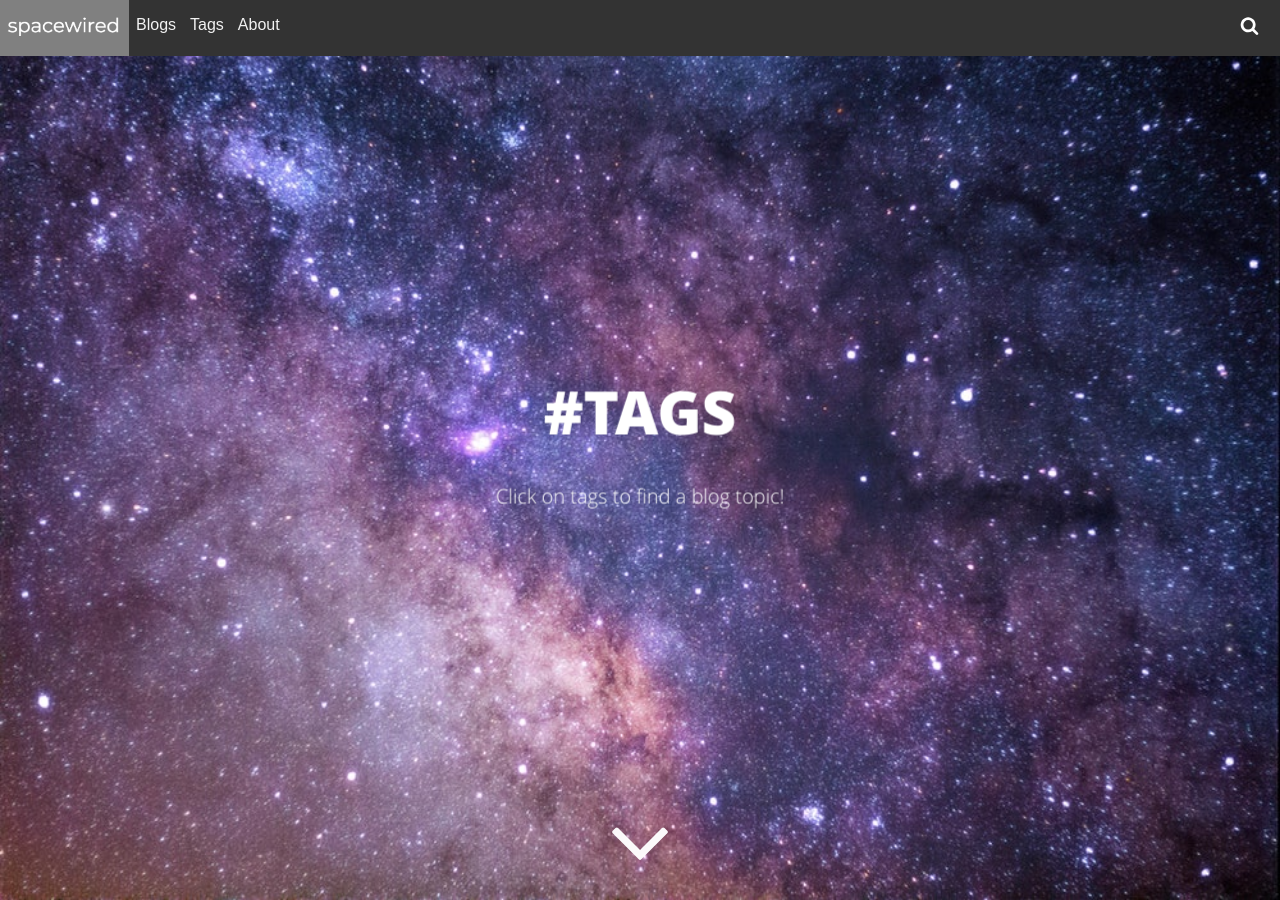
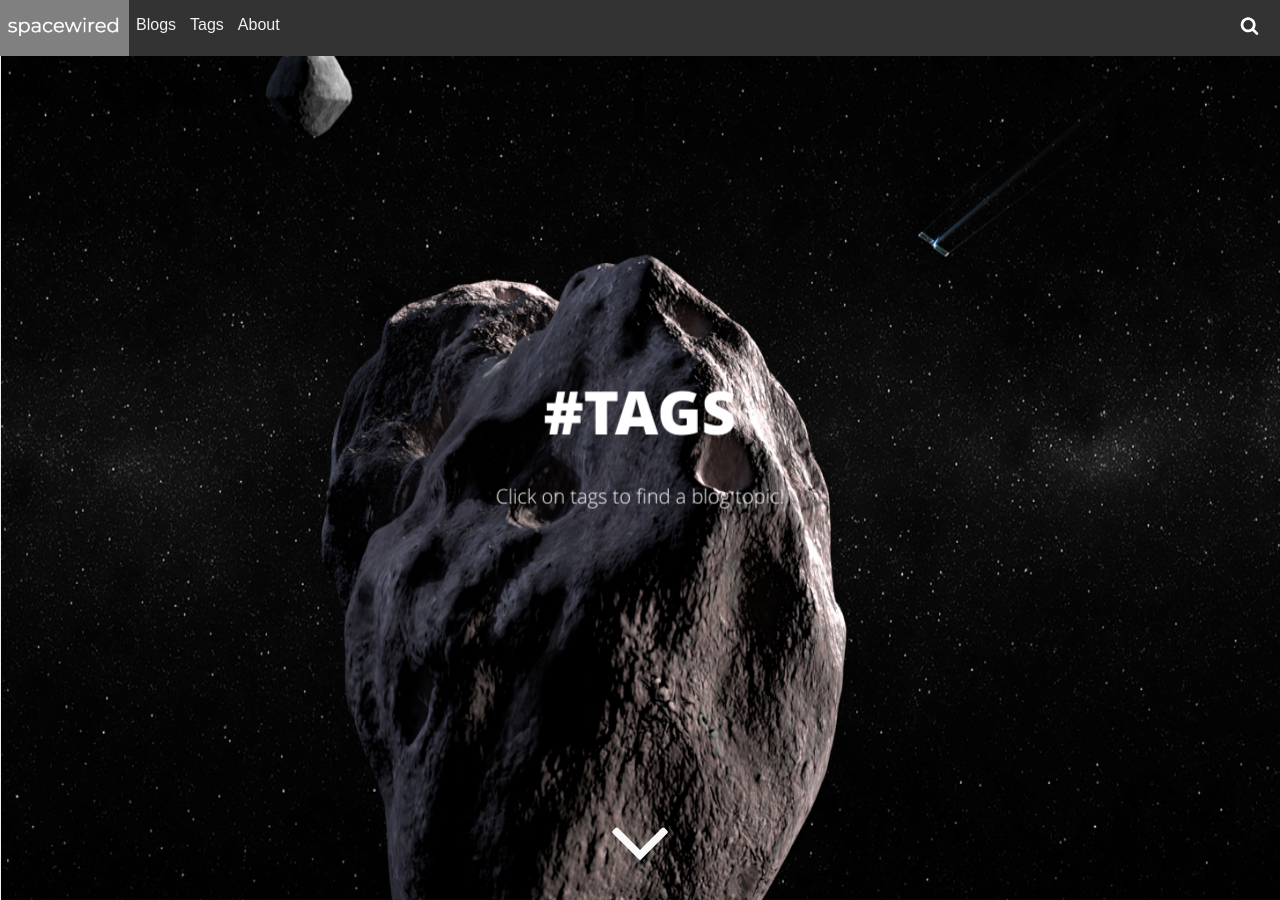
Before and after one commit to spacewired/spacewired.github.io, a Jekyll site: the page built from tags.html, in a window 1280 px wide and 900 px high. Built offline with Jekyll 4.4.1, drawn with Linux system fonts in a browser that asks for light colours.

Commit message:
Update Tags backgroud image

```diff
--- a/_layouts/minimal_tags.html
+++ b/_layouts/minimal_tags.html
@@ -5,7 +5,7 @@ layout: compress
 <!DOCTYPE html>
 <html lang="pt-br">
     {% include head.html %}
-    <img src="/assets/img/galaxy.jpeg" height="100%" width="100%">
+    <img src="/assets/img/DART/longshot.png" height="100%" width="100%">
     <body>
         {% include svg-icons.html %}
         {% include header-post.html %}
```
Also changed, not shown: assets/img/DART/longshot.png (added).
